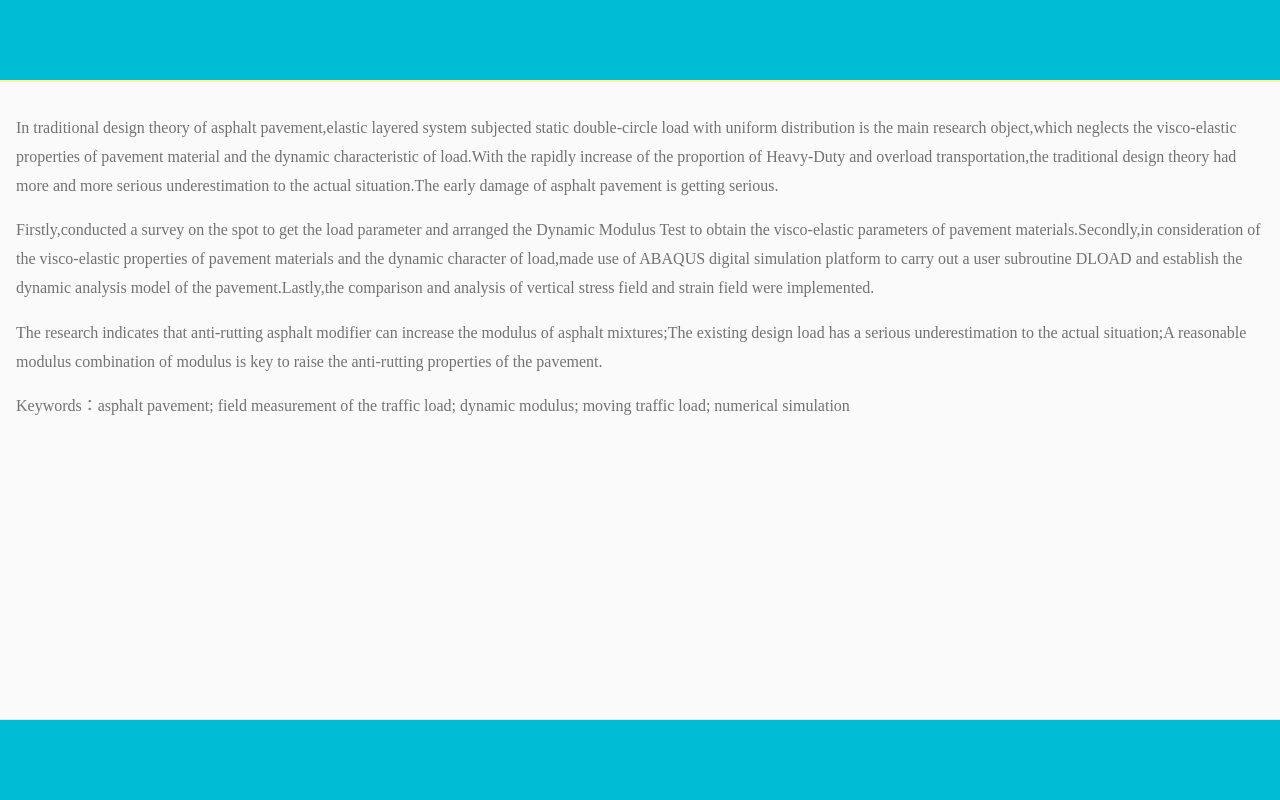
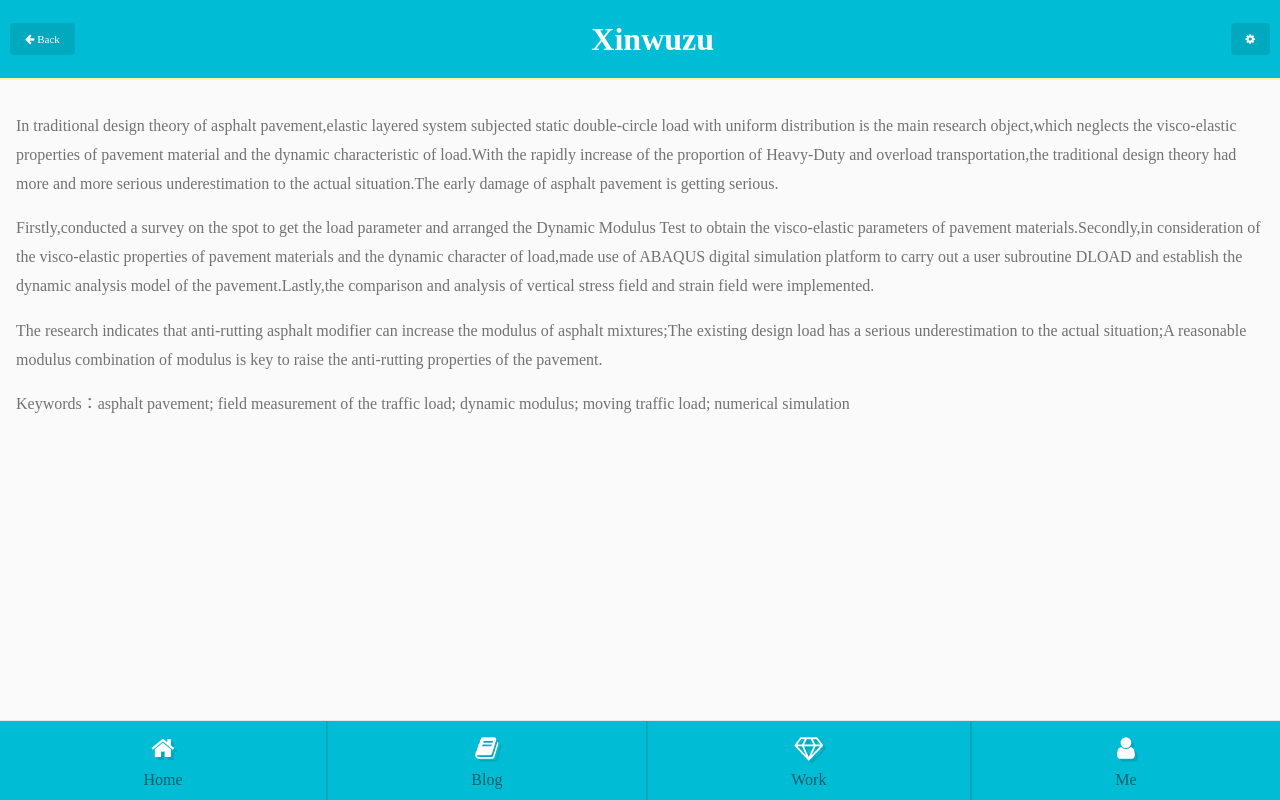
Before and after one commit to xinwuzu/rwd, a website: page source/index.html in a window 1280 px wide. Drawn offline with nearby package versions, Linux system fonts and the light colour scheme; files that its build step writes are made by us from their sources.

Commit message:
add font-awesome

```diff
--- a/source/index.html
+++ b/source/index.html
@@ -5,10 +5,20 @@
 	<title>flex</title>
 	<meta name="viewport" content="width=device-width, initial-scale=1"/>
 	<link rel="stylesheet" href="styles/main.css">
+	<link rel="stylesheet" href="http://cdn.bootcss.com/font-awesome/4.5.0/css/font-awesome.min.css">
 </head>
 <body>
 <div class="app-wrap">
-	<header class="app-header"></header>
+	<header class="app-header">
+		<a href="" class="button">
+			<i class="fa fa-arrow-left"></i>
+			Back
+		</a>
+		<h1>Xinwuzu</h1>
+		<a href="" class="button">
+			<i class="fa fa-cog"></i>
+		</a>
+	</header>
 	<div class="content">
 		<p>
 			In traditional design theory of asphalt pavement,elastic layered system subjected static double-circle load with uniform distribution is the main research object,which neglects the visco-elastic properties of pavement material and the dynamic characteristic of load.With the rapidly increase of the proportion of Heavy-Duty and overload transportation,the traditional design theory had more and more serious underestimation to the actual situation.The early damage of asphalt pavement is getting serious.
@@ -27,7 +37,24 @@
 			Keywords：asphalt pavement; field measurement of the traffic load; dynamic modulus; moving traffic load; numerical simulation
 		</p>
 	</div>
-	<div class="app-footer"></div>
+	<div class="app-footer">
+		<a href="#">
+			<i class="fa fa-home"></i>
+			Home
+		</a>
+		<a href="">
+			<i class="fa fa-book"></i>
+			Blog
+		</a>
+		<a href="">
+			<i class="fa fa-diamond"></i>
+			Work
+		</a>
+		<a href="">
+			<i class="fa fa-user"></i>
+			Me
+		</a>
+	</div>
 </div>
 </body>
 </html>
--- a/source/styles/main.scss
+++ b/source/styles/main.scss
@@ -12,7 +12,15 @@ $divider-color:        #B6B6B6;
 body {
 	margin: 0;
 	-webkit-font-smoothing: antialiased;
-	color: #727272;
+	color: $secondary-text-color;
+}
+
+* {
+	box-sizing: border-box;
+}
+
+a {
+	text-decoration: none;
 }
 
 .app-wrap {
@@ -22,11 +30,26 @@ body {
 }
 
 .app-header {
+	padding: 10px;
+	color: $primary-color-text;
 	background-color: $primary-color;
 	height: 80px;
+	display: flex;
+	align-items: center;
+	justify-content: space-between;
 	border-bottom: 2px solid #fff59d;
 	flex-shrink: 0;
+	a {
+		font-size: 11px;
+		color: $primary-color-text;
+	}
+	.button {
+		background: rgba(0,0,0,0.1);
+		padding: 10px 15px;
+		border-radius: 4px;
+	}
 }
+
 
 .content {
 	background-color: #fafafa;
@@ -41,4 +64,22 @@ body {
 	background-color: $primary-color;
 	border-top: 1px solid #e6e6e6;
 	flex-shrink: 0;
+	display: flex;
+	a {
+		padding: 15px;
+		text-align: center;
+		color: rgba(0,0,0,0.5);
+		border-left: 2px solid rgba(0,0,0,0.1);
+		flex-grow: 1;
+		&:first-child{
+			border-left: 0;
+		}
+		i {
+			display: block;
+			font-size: 25px;
+			color: white;
+			text-shadow: 3px 3px 0 rgba(0,0,0,0.1);
+			padding-bottom: 10px;
+		}
+	}
 }
```
Also changed, not shown: index.html (+29 -2 lines), source/gulpfile.js (+7 -2 lines), styles/main.css.
